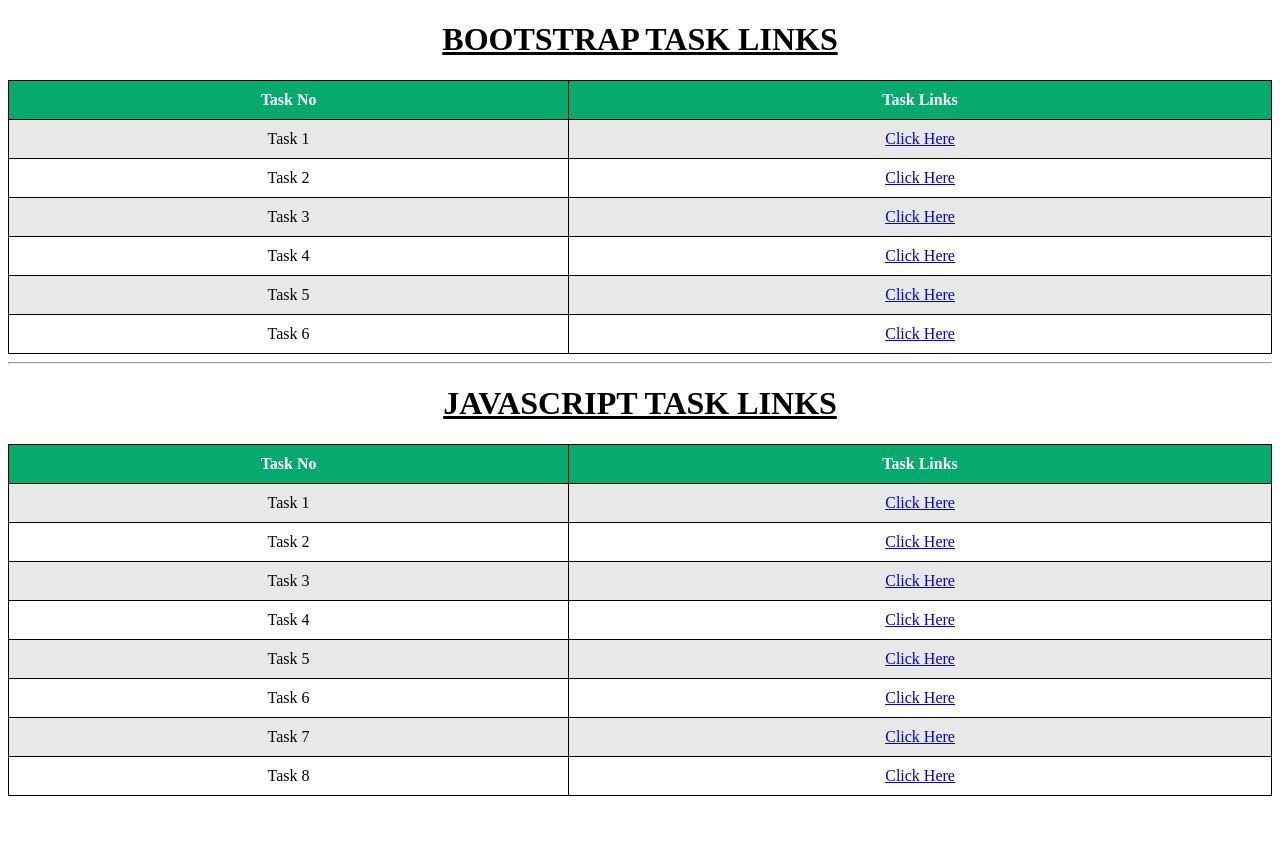
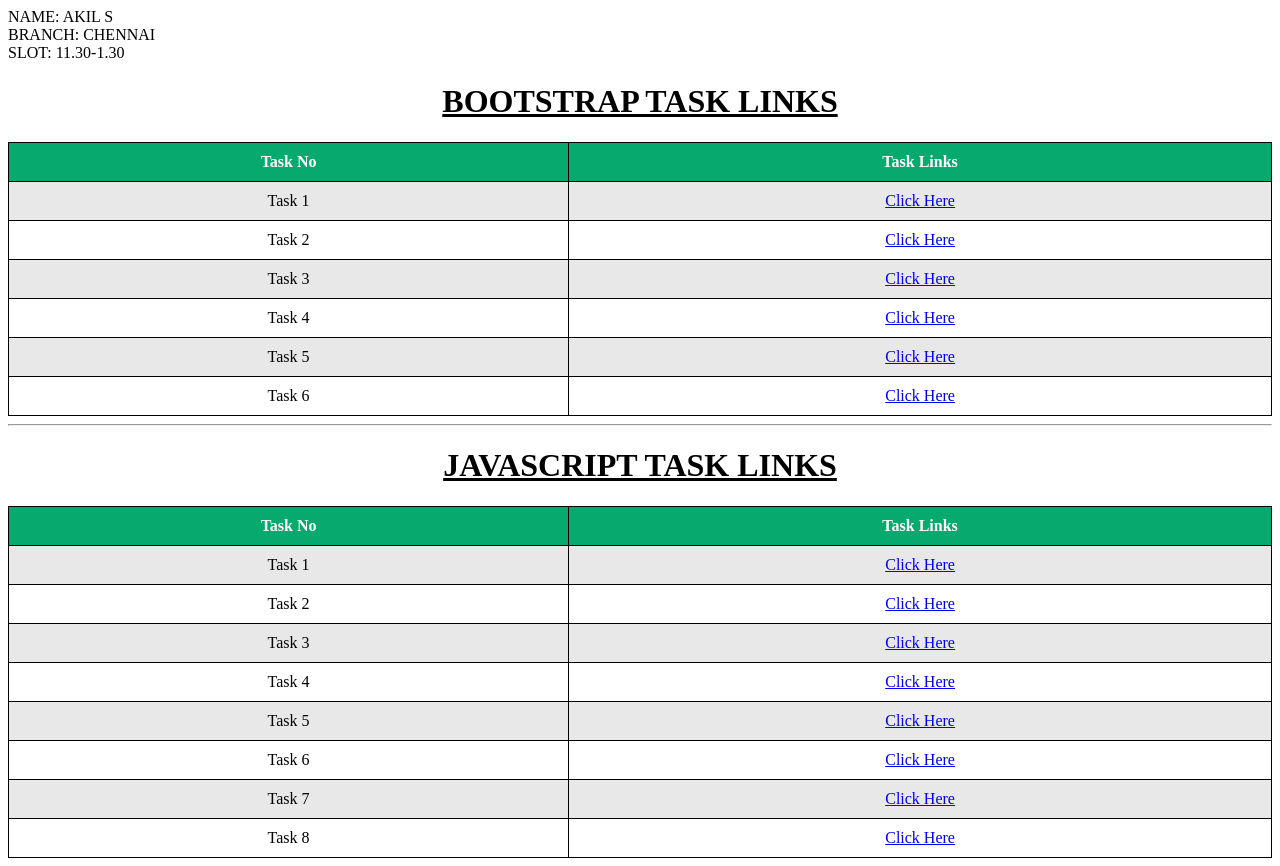
Before and after one commit to AKIL3333/BS-JS-TASKS, a plain HTML site: page index.html in a window 1280 px wide. Before the commit the page ends 804 px from the top, so only its background shows below. Drawn offline with Linux system fonts and the light colour scheme.

Commit message:
Update index.html

```diff
--- a/index.html
+++ b/index.html
@@ -36,6 +36,10 @@
     </style>
 </head>
 <body>
+      <div>NAME: AKIL S</div>
+       <div>BRANCH: CHENNAI</div>
+       <div>SLOT: 11.30-1.30</div>
+
     <h1>BOOTSTRAP TASK LINKS</h1>
     <table>
         <tr>
```
